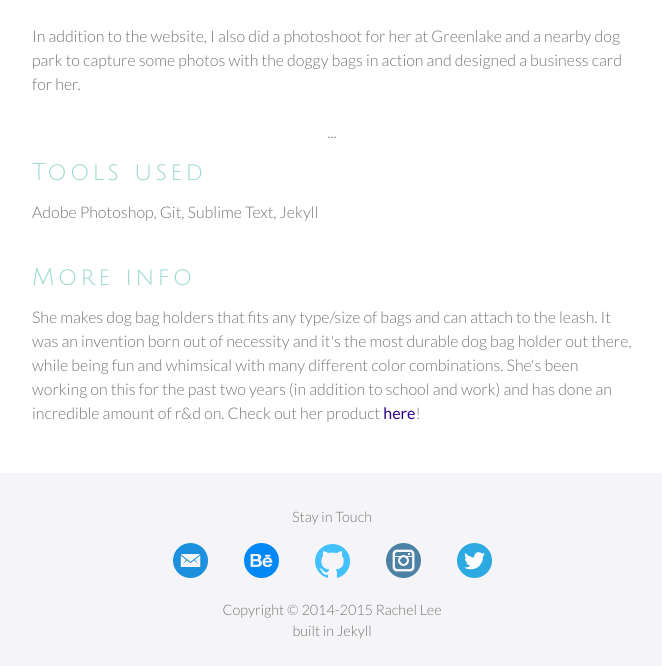
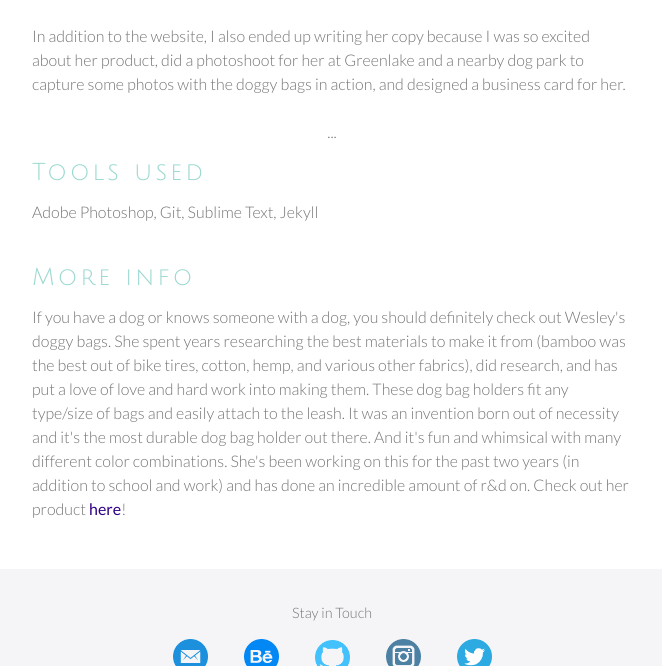
Before and after one commit to rachellee/resume, a Jekyll site: the page built from portfolio/doodogs/index.html, in a window 1280 px wide and 900 px high, scrolled down 4224 px, cut to the strip 234-900 px from the top of the window. Shown: the whole strip, without its empty margins (308-970 px from the left). Built offline with Jekyll 4.4.1, drawn with Linux system fonts in a browser that asks for light colours; nearby versions of some CDN libraries; some web fonts are replaced.

Commit message:
edits to doo dog

```diff
--- a/portfolio/doodogs/index.html
+++ b/portfolio/doodogs/index.html
@@ -38,7 +38,7 @@ title: Rachel Lee's Portfolio - DooDogs.com
 
 		<center><img src="/images/buddys/bb-mobile.jpg" class="port_img"></center><BR><BR>
 
-		In addition to the website, I also did a photoshoot for her at Greenlake and a nearby dog park to capture some photos with the doggy bags in action and designed a business card for her.<BR><BR>
+		In addition to the website, I also ended up writing her copy because I was so excited about her product, did a photoshoot for her at Greenlake and a nearby dog park to capture some photos with the doggy bags in action, and designed a business card for her.<BR><BR>
 		<center>
 			<div id="cp_widget_f4f2b891-1f3a-4b50-83aa-a4d89640e5b9">...</div><script type="text/javascript">
 			var cpo = []; cpo["_object"] ="cp_widget_f4f2b891-1f3a-4b50-83aa-a4d89640e5b9"; cpo["_fid"] = "AIMAqxMKMKKN";
@@ -53,6 +53,6 @@ title: Rachel Lee's Portfolio - DooDogs.com
 		Adobe Photoshop, Git, Sublime Text, Jekyll<BR><BR>
 
 		<h1>More info</h1>
-		She makes dog bag holders that fits any type/size of bags and can attach to the leash. It was an invention born out of necessity and it's the most durable dog bag holder out there, while being fun and whimsical with many different color combinations. She's been working on this for the past two years (in addition to school and work) and has done an incredible amount of r&d on. Check out her product <a href="http://www.doodogs.com">here</a>!
+		If you have a dog or knows someone with a dog, you should definitely check out Wesley's doggy bags. She spent years researching the best materials to make it from (bamboo was the best out of bike tires, cotton, hemp, and various other fabrics), did research, and has put a love of love and hard work into making them. These dog bag holders fit any type/size of bags and easily attach to the leash. It was an invention born out of necessity and it's the most durable dog bag holder out there. And it's fun and whimsical with many different color combinations. She's been working on this for the past two years (in addition to school and work) and has done an incredible amount of r&d on. Check out her product <a href="http://www.doodogs.com">here</a>!
 	</div>
 </div>
```
